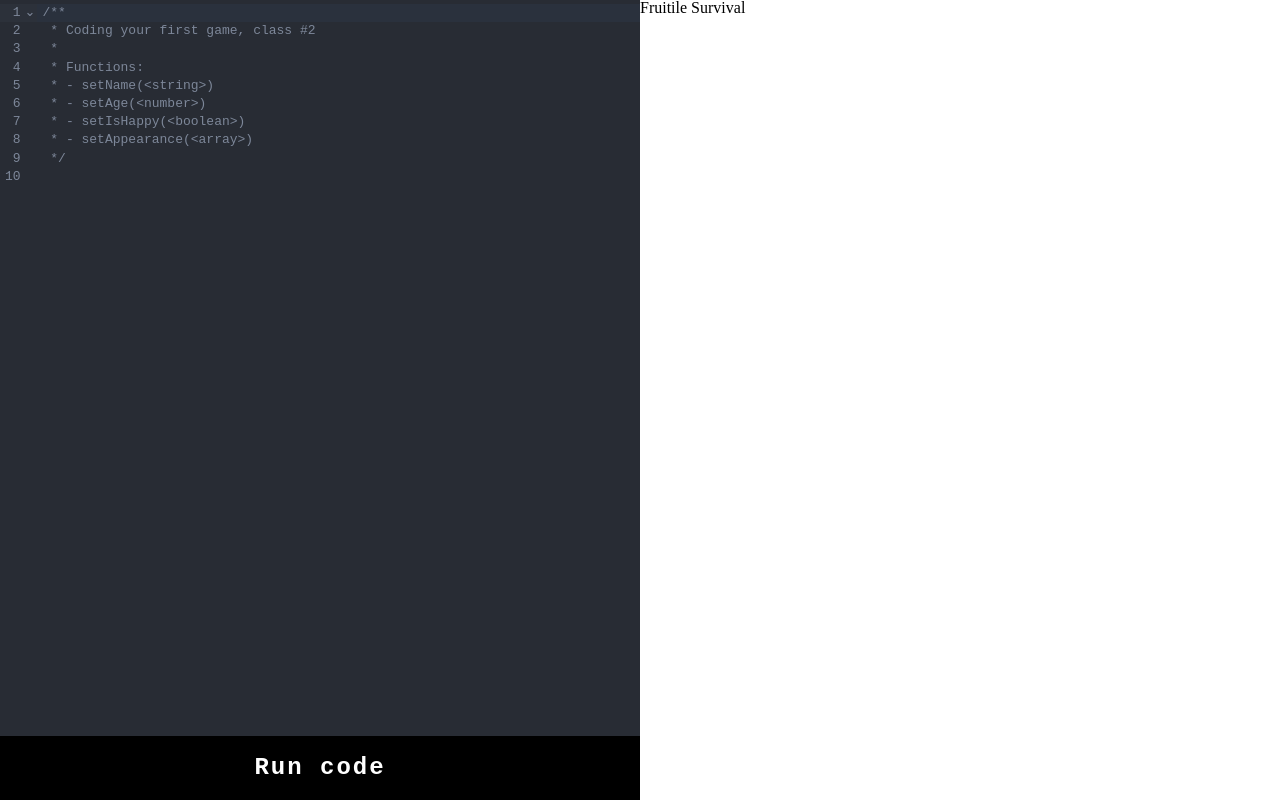
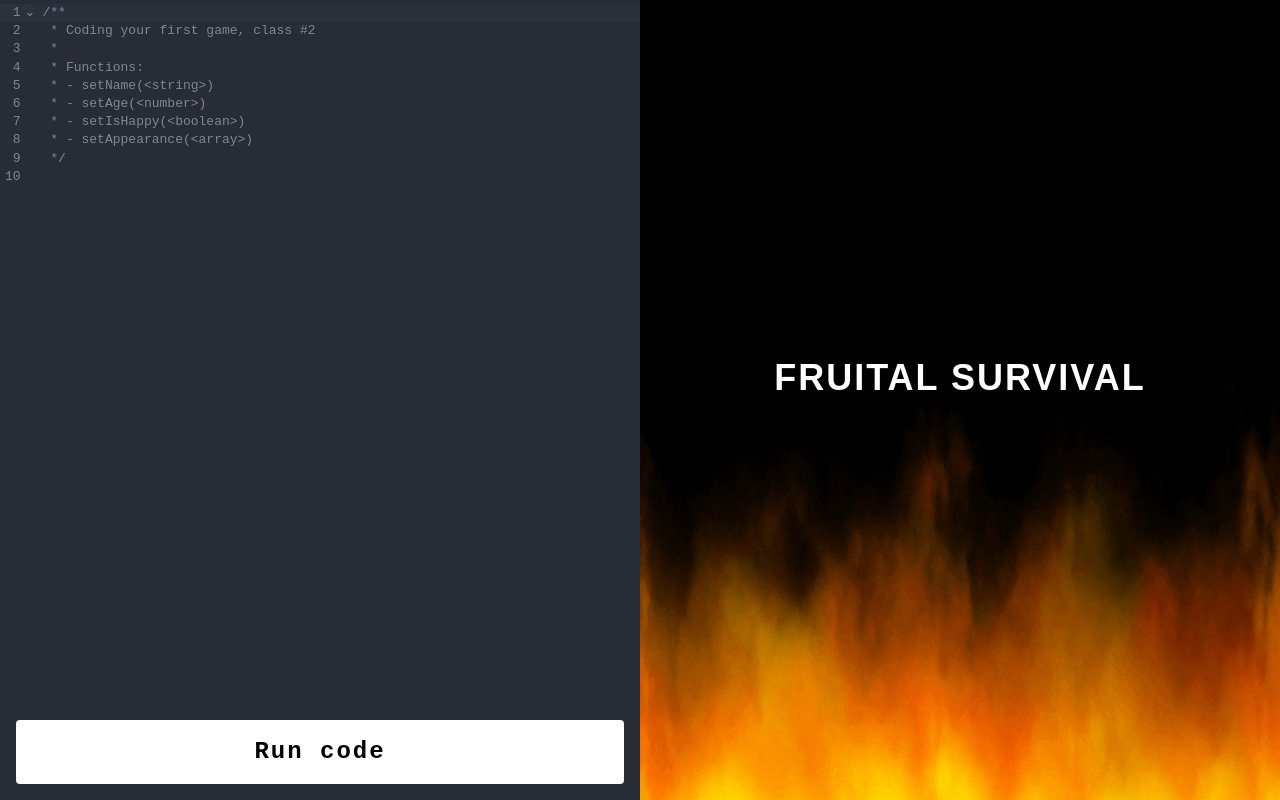
Before and after one commit to eschirtz/abstraction, a Vue app: page / in a window 1280 px wide. Built offline with nearby package versions, Linux system fonts and the light colour scheme.

Commit message:
Update splash screen

```diff
--- a/src/App.vue
+++ b/src/App.vue
@@ -1,6 +1,6 @@
 <template>
   <div class="flex h-screen max-h-screen grid grid-cols-2">
-    <div class="flex flex-col">
+    <div class="flex flex-col code-window">
       <div id="editor" class="grow shrink min-h-0 overflow-auto"></div>
       <button @click="runCode">Run code</button>
     </div>
@@ -96,13 +96,19 @@ p {
 }
 
 button {
-  background-color: black;
-  color: white;
+  background-color: white;
+  color: black;
   height: 64px;
   font-family: 'Courier New', Courier, monospace;
   font-size: 24px;
   font-weight: bold;
   letter-spacing: 2px;
+  margin: 16px;
+  border-radius: 4px;
+}
+
+button:hover {
+  background-color: rgb(240, 240, 240);
 }
 
 .text-center {
@@ -113,4 +119,8 @@ button {
   background: #282c34;
   /* Match one-dark theme */
 }
+
+.code-window {
+  background-color: #282c34;
+}
 </style>
--- a/src/views/GameSplash.vue
+++ b/src/views/GameSplash.vue
@@ -1,13 +1,39 @@
 <template>
-  <div>
-    Fruitile Survival
+  <div class="bg">
+    <h1 class="title">FRUITAL SURVIVAL</h1>
+    <img class="fire" :src="fireGIF" alt="animated fire GIF">
   </div>
 </template>
 
 <script lang="ts" setup>
 
+const fireGIF = "/img/fire.gif";
 </script>
 
 <style scoped>
+.bg {
+  background-color: black;
+  height: 100vh;
+  position: relative;
+}
 
+.title {
+  color: white;
+  text-align: center;
+  left: 0;
+  right: 0;
+  top: 360px;
+  font-family: sans-serif;
+  font-weight: bold;
+  font-size: 36px;
+  letter-spacing: 2px;
+  position: absolute;
+  z-index: 1;
+}
+
+.fire {
+  position: absolute;
+  width: 100%;
+  bottom: 0;
+}
 </style>
```
Also changed, not shown: public/img/fire.gif (added).
